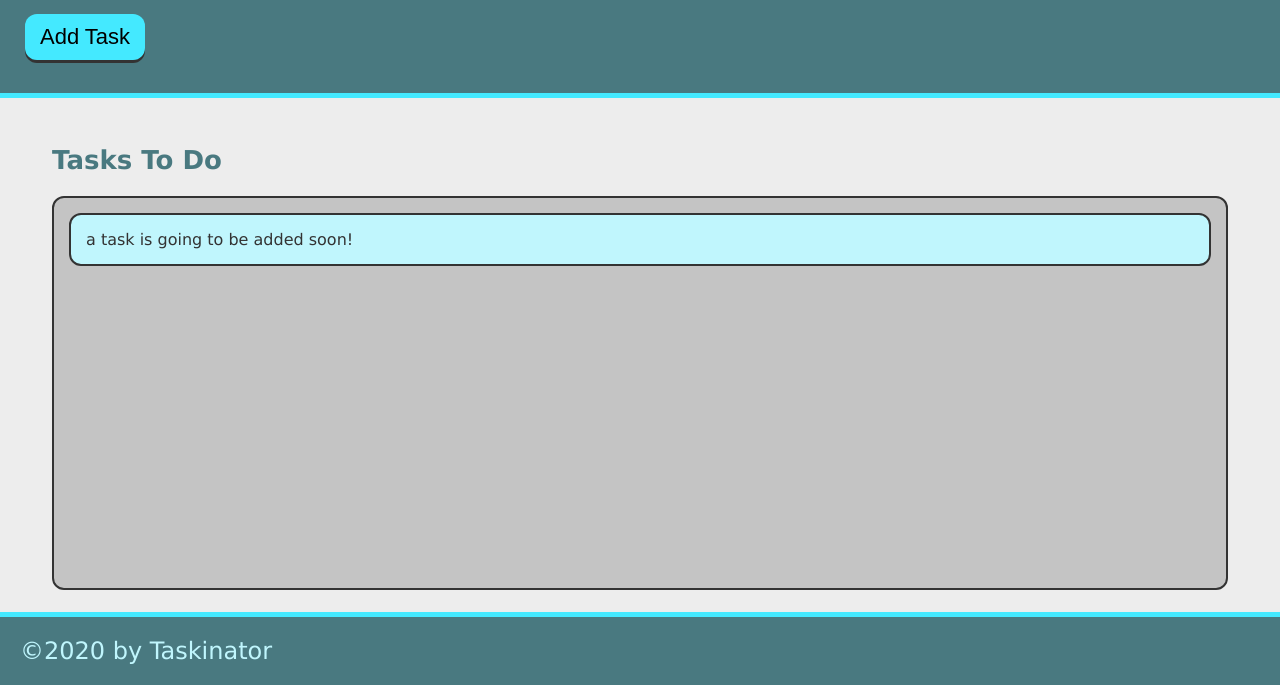
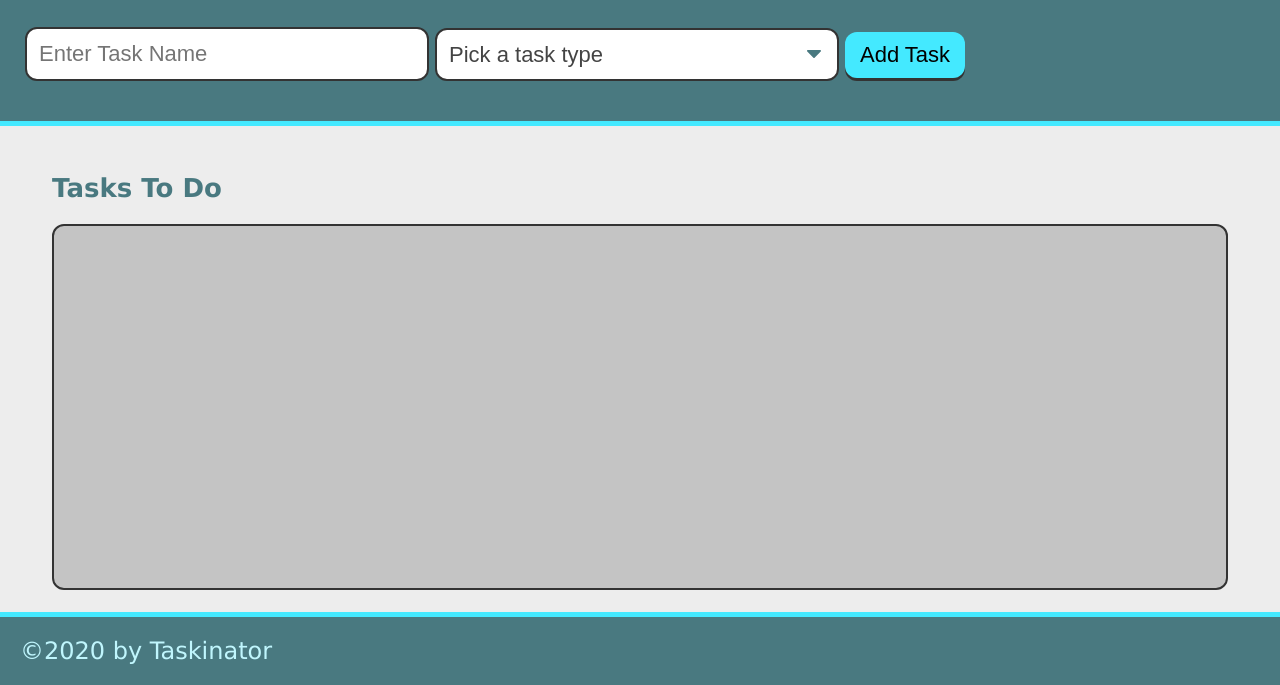
Before and after one commit to JFlo1981/taskinator, a plain HTML site: page index.html in a window 1280 px wide. Shown: the part 115-800 px from the top of the page. Drawn offline with Linux system fonts and the light colour scheme.

Commit message:
task select box added

```diff
--- a/assets/js/script.js
+++ b/assets/js/script.js
@@ -1,6 +1,5 @@
 var buttonEl = document.querySelector("#save-task");
 var tasksToDoEl = document.querySelector("#tasks-to-do");
-
 
 var createTaskHandler = function() {
     var listItemEl = document.createElement("li");
--- a/index.html
+++ b/index.html
@@ -10,18 +10,34 @@
 </head>
 
 <body>
+
     <header>
         <h1 class="page-title">Taskinator</h1>
         <p>Click the button below to add a new task!</p>
-        <button class="btn" id="save-task">Add Task</button>
+        <form id="task-form">
+            <div class="form-group">
+                <input type="text" name="task-name" placeholder="Enter Task Name" />
+              </div>
+
+              <div class="form-group">
+                <select name="task-type" class="select-dropdown">
+                  <option value="" disabled selected>Pick a task type</option>
+                  <option value="Print">Print</option>
+                  <option value="Web">Web</option>
+                  <option value="Mobile">Mobile</option>
+                </select>
+              </div>
+
+            <div class="form-group">
+              <button class="btn" id="save-task" type="submit">Add Task</button>
+            </div>
+          </form>
     </header>
 
     <main class="page-content">
         <section class="task-list-wrapper">
             <h2 class="list-title">Tasks To Do</h2>
-            <ul class="task-list" id="tasks-to-do">
-                <li class="task-item">a task is going to be added soon!</li>
-            </ul>
+            <ul class="task-list" id="tasks-to-do"></ul>
         </section>
     </main>
 
```
